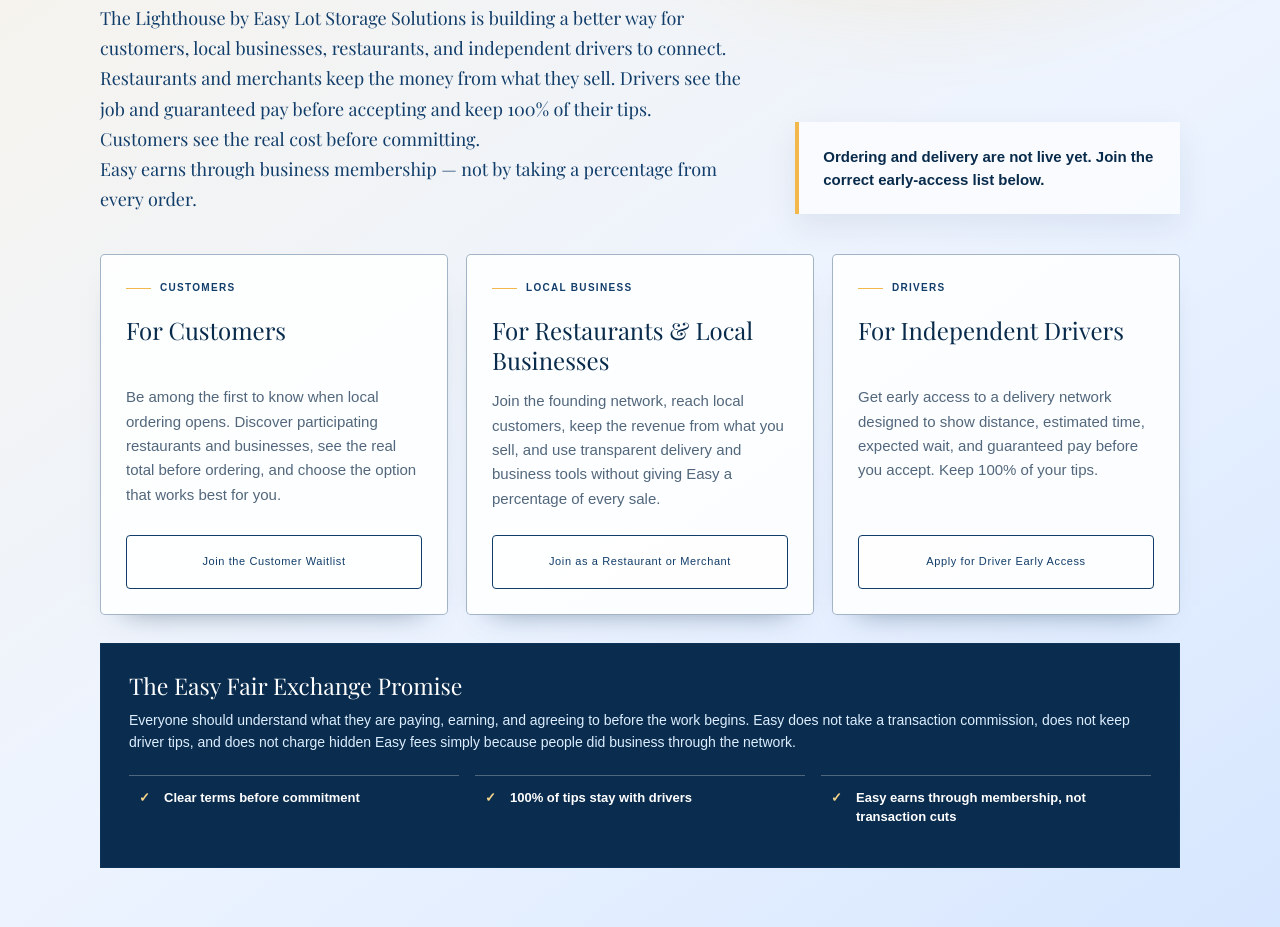
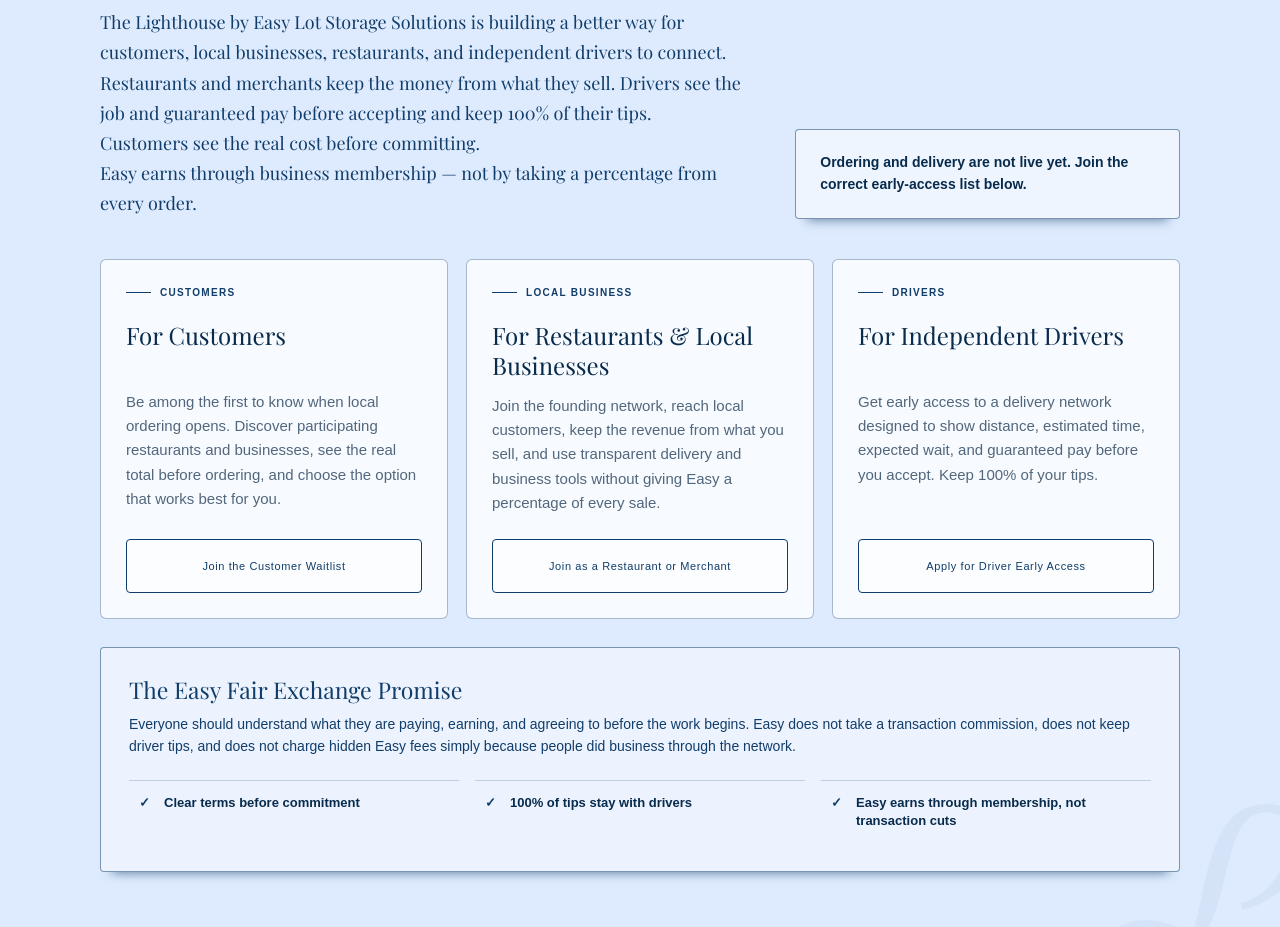
Before and after one commit to EasyLotStorageSolutions/lighthouse-public-ui, a plain HTML site: page marketplace-home.html in a window 1280 px wide. Shown: the part 2853-3780 px from the top of the page. Drawn offline with nearby package versions, Linux system fonts and the light colour scheme; a web font is replaced by a local one.

Commit message:
Match delivery section to Lighthouse visual system

```diff
--- a/marketplace-home.html
+++ b/marketplace-home.html
@@ -459,30 +459,30 @@
       .video-empty { grid-column:1/-1; padding:34px 20px; border:1px dashed rgba(255,255,255,.34); text-align:center; color:#dceeff!important; }
       .video-signin { display:flex; gap:12px; align-items:center; flex-wrap:wrap; padding:14px; border:1px solid rgba(255,255,255,.25); background:rgba(255,255,255,.08); }
       .video-signin p { flex:1; min-width:220px; margin:0; color:#dceeff; font-size:13px; line-height:1.5; }
-      .delivery-coming-soon { position:relative; overflow:hidden; padding:72px 0; border-block:1px solid rgba(17,61,106,.3); background:linear-gradient(145deg,#f8f3e9 0%,#edf4ff 54%,#d6e6fe 100%); }
-      .delivery-coming-soon::before { content:""; position:absolute; top:-220px; right:-100px; width:720px; height:420px; border-radius:50%; border:1px solid rgba(177,123,31,.2); box-shadow:0 0 90px 24px rgba(247,183,49,.12); transform:rotate(-15deg); pointer-events:none; }
+      .delivery-coming-soon { position:relative; overflow:hidden; padding:64px 0; border-block:1px solid var(--easy-line); background:rgba(255,255,255,.2); }
+      .delivery-coming-soon::before { content:"L"; position:absolute; right:-8px; bottom:-72px; color:rgba(17,61,106,.045); font:400 230px/1 'Niconne','Brush Script MT',cursive; pointer-events:none; }
       .delivery-heading { position:relative; display:grid; grid-template-columns:minmax(0,1.25fr) minmax(250px,.75fr); gap:54px; align-items:end; }
-      .delivery-coming-soon h2 { margin:8px 0 20px; max-width:780px; font-family:'Playfair Display',Georgia,serif; font-style:normal; font-size:clamp(38px,5vw,58px); }
+      .delivery-coming-soon h2 { margin:8px 0 20px; max-width:780px; font:400 clamp(44px,5.4vw,64px)/1.02 'Niconne','Brush Script MT',cursive; letter-spacing:-.015em; }
       .delivery-intro { margin:0; color:var(--easy-blue); font:18px/1.68 'Playfair Display',Georgia,serif; }
-      .delivery-status { padding:23px 24px; border-left:4px solid var(--easy-gold); background:rgba(255,255,255,.7); color:var(--easy-navy); font:700 15px/1.55 Arial,sans-serif; box-shadow:0 12px 32px rgba(8,43,76,.08); }
+      .delivery-status { padding:22px 24px; border:1px solid rgba(17,61,106,.52); border-radius:4px; background:rgba(255,255,255,.48); color:var(--easy-navy); font:700 14px/1.55 Arial,sans-serif; box-shadow:0 13px 10px -12px rgba(17,61,106,.6); }
       .delivery-cards { position:relative; display:grid; grid-template-columns:repeat(3,minmax(0,1fr)); gap:18px; margin-top:40px; }
-      .delivery-card { display:flex; flex-direction:column; min-height:100%; padding:28px 25px 25px; border:1px solid rgba(17,61,106,.38); border-radius:5px; background:rgba(255,255,255,.86); box-shadow:0 16px 30px -25px rgba(8,43,76,.7); }
+      .delivery-card { display:flex; flex-direction:column; min-height:100%; padding:28px 25px 25px; border:1px solid rgba(17,61,106,.35); border-radius:6px; background:rgba(255,255,255,.74); box-shadow:none; }
       .delivery-role { display:inline-flex; align-items:center; gap:9px; margin-bottom:22px; color:var(--easy-blue); font:800 10px/1 Arial,sans-serif; letter-spacing:.13em; text-transform:uppercase; }
-      .delivery-role::before { content:""; width:25px; height:1px; background:var(--easy-gold); }
+      .delivery-role::before { content:""; width:25px; height:1px; background:var(--easy-blue); }
       .delivery-card h3 { min-height:56px; margin:0 0 14px; font-size:24px; }
       .delivery-card p { flex:1; margin:0 0 24px; color:var(--easy-muted); font:15px/1.62 Arial,sans-serif; }
       .delivery-card .button { width:100%; min-height:54px; padding:10px 15px; white-space:normal; text-align:center; }
-      .fair-promise { position:relative; margin-top:28px; padding:28px; border:1px solid rgba(17,61,106,.42); background:#0a2c4e; color:#fff; }
-      .fair-promise h3,.fair-promise p { color:#fff; }
+      .fair-promise { position:relative; margin-top:28px; padding:28px; border:1px solid rgba(17,61,106,.52); border-radius:4px; background:rgba(255,255,255,.42); color:var(--easy-blue); box-shadow:0 13px 10px -12px rgba(17,61,106,.6); }
+      .fair-promise h3,.fair-promise p { color:var(--easy-blue); }
       .fair-promise h3 { margin:0 0 8px; font-size:23px; }
-      .fair-promise p { margin:0; color:#dceeff; font:14px/1.6 Arial,sans-serif; }
+      .fair-promise p { margin:0; color:var(--easy-blue); font:14px/1.6 Arial,sans-serif; }
       .promise-points { display:grid; grid-template-columns:repeat(3,minmax(0,1fr)); gap:16px; margin-top:22px; }
-      .promise-point { position:relative; padding:13px 14px 13px 35px; border-top:1px solid rgba(255,255,255,.28); color:#fff; font:700 13px/1.4 Arial,sans-serif; }
-      .promise-point::before { content:"✓"; position:absolute; left:10px; color:#f7d68a; }
+      .promise-point { position:relative; padding:13px 14px 13px 35px; border-top:1px solid var(--easy-line); color:var(--easy-navy); font:700 13px/1.4 Arial,sans-serif; }
+      .promise-point::before { content:"✓"; position:absolute; left:10px; color:var(--easy-blue); }
       .delivery-dialog { width:min(700px,calc(100% - 28px)); max-height:min(88vh,820px); padding:0; border:1px solid var(--easy-blue); border-radius:7px; background:#f8fbff; color:var(--easy-navy); box-shadow:0 28px 90px rgba(3,18,34,.42); }
       .delivery-dialog::backdrop { background:rgba(3,18,34,.68); backdrop-filter:blur(3px); }
-      .delivery-dialog-head { display:flex; justify-content:space-between; gap:24px; padding:26px 28px 22px; border-bottom:1px solid var(--easy-line); background:linear-gradient(120deg,#d6e6fe,#fff7e7); }
-      .delivery-dialog-head h2 { margin:5px 0 0; font-family:'Playfair Display',Georgia,serif; font-style:normal; font-size:32px; }
+      .delivery-dialog-head { display:flex; justify-content:space-between; gap:24px; padding:26px 28px 22px; border-bottom:1px solid var(--easy-line); background:linear-gradient(145deg,rgba(214,230,254,.9),rgba(238,245,255,.95)); }
+      .delivery-dialog-head h2 { margin:5px 0 0; font:400 42px/1 'Niconne','Brush Script MT',cursive; letter-spacing:-.01em; }
       .delivery-close { align-self:flex-start; width:42px; height:42px; border:1px solid var(--easy-blue); border-radius:50%; background:#fff; color:var(--easy-blue); cursor:pointer; font:26px/1 Arial,sans-serif; }
       .delivery-form { display:grid; gap:18px; padding:26px 28px 30px; overflow:auto; }
       .delivery-form-grid { display:grid; grid-template-columns:1fr 1fr; gap:16px 18px; }
```
